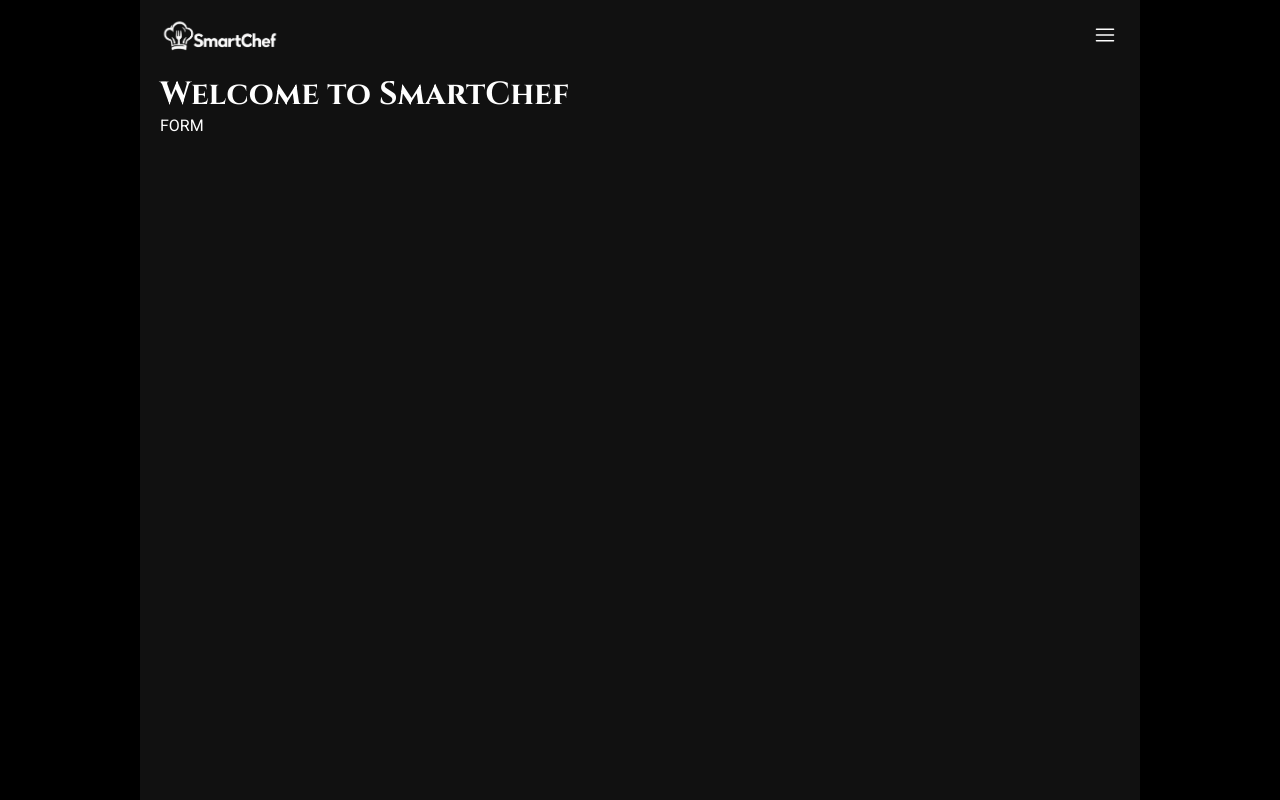
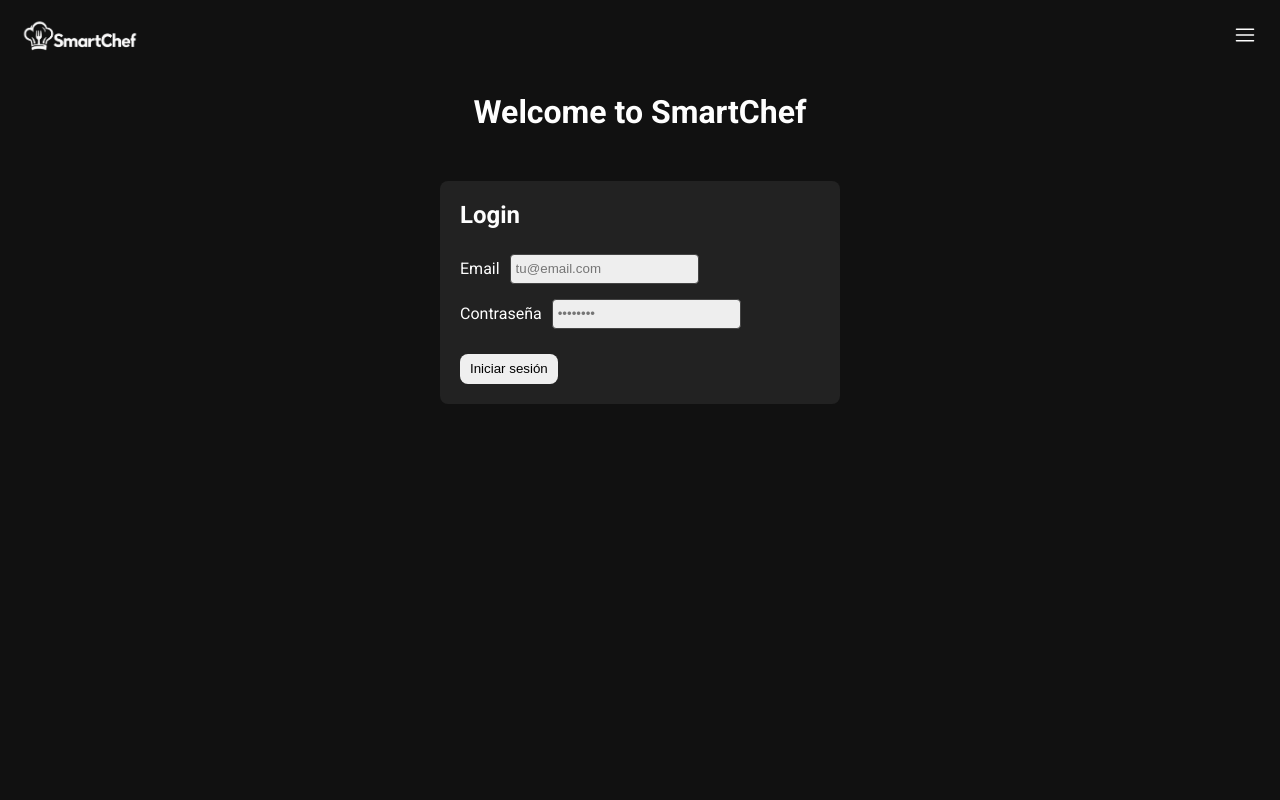
Before and after one commit to ExploreLibrary/smartchef, a React (Vite) app in the folder web/: page /login in a window 1280 px wide. Built offline with nearby package versions, Linux system fonts and the light colour scheme; no server answers.

Commit message:
feat: login form styles

```diff
--- a/web/package.json
+++ b/web/package.json
@@ -13,6 +13,7 @@
     "axios": "^1.19.0",
     "react": "^19.2.8",
     "react-dom": "^19.2.8",
+    "react-hook-form": "^7.86.0",
     "react-router": "^8.3.0"
   },
   "devDependencies": {
--- a/web/src/components/auth/login-form/login-form.jsx
+++ b/web/src/components/auth/login-form/login-form.jsx
@@ -1,7 +1,84 @@
+import { useForm } from 'react-hook-form';
+
+// LoginForm recibe onSubmit desde LoginPage.
+// react-hook-form gestiona el estado de los campos y la validación de forma declarativa.
+// No necesitamos useState por cada campo — register conecta el input al formulario.
 function LoginForm({ onSubmit }) {
+  const {
+    register,
+    handleSubmit,
+    setError,
+    formState: { errors, isSubmitting },
+  } = useForm({ mode: 'all' });
+
+  // handleSubmit valida todos los campos antes de llamar a onSubmit.
+  // Si onSubmit lanza un error del servidor, usamos setError para mostrarlo
+  // en el campo correspondiente sin desmontar el formulario.
+  const handleFormSubmit = async (data) => {
+    try {
+      await onSubmit(data);
+    } catch (error) {
+      const serverErrors = error.response?.data?.errors;
+      if (serverErrors) {
+        Object.entries(serverErrors).forEach(([field, message]) => {
+          setError(field, { message });
+        });
+      } else {
+        setError('root', { message: error.response?.data?.message || 'Error al iniciar sesión' });
+      }
+    }
+  };
+
   return (
-    <form onSubmit={onSubmit} className="space-y-4">
-      FORM
+    <form onSubmit={handleSubmit(handleFormSubmit)} className="login-form">
+      {errors.root && (
+        <p className="text-red-600 text-sm bg-red-50 border border-red-200 rounded-lg px-3 py-2">
+          {errors.root.message}
+        </p>
+      )}
+
+      <div className="login-form__header">
+        <h4 className="login-form__title">Login</h4>
+      </div>
+
+      <div className="login-form__field">
+        <label htmlFor="email" className="block text-sm font-medium text-slate-700 mb-1">
+          Email
+        </label>
+        <input
+          id="email"
+          type="email"
+          // register conecta este input al formulario: gestiona value, onChange y onBlur
+          {...register('email', { required: 'El email es obligatorio' })}
+          className="w-full border border-slate-300 rounded-lg px-3 py-2 focus:outline-none focus:ring-2 focus:ring-indigo-500"
+          placeholder="tu@email.com"
+        />
+        {errors.email && <p className="text-red-600 text-sm mt-1">{errors.email.message}</p>}
+      </div>
+
+      <div className="login-form__field">
+        <label htmlFor="password" className="block text-sm font-medium text-slate-700 mb-1">
+          Contraseña
+        </label>
+        <input
+          id="password"
+          type="password"
+          {...register('password', { required: 'La contraseña es obligatoria' })}
+          className="w-full border border-slate-300 rounded-lg px-3 py-2 focus:outline-none focus:ring-2 focus:ring-indigo-500"
+          placeholder="••••••••"
+        />
+        {errors.password && <p className="text-red-600 text-sm mt-1">{errors.password.message}</p>}
+      </div>
+
+      <div className="login-form__footer">
+        <button
+          className="login-form__submit-button"
+          type="submit"
+          disabled={isSubmitting}
+        >
+          {isSubmitting ? 'Iniciando sesión...' : 'Iniciar sesión'}
+        </button>
+      </div>
     </form>
   );
 }
--- a/web/src/index.css
+++ b/web/src/index.css
@@ -13,12 +13,12 @@
 }
 
 h1, h2, h3, h4, h5, h6 {
-  font-family: 'Cinzel', serif;
+  font-family: 'Roboto', sans-serif;
 }
 
 .container {
   width: 100%;
-  max-width: 1000px;
+  max-width: 1400px;
   margin: 0 auto;
   background-color: #111111;
   padding: 0 20px;
@@ -47,3 +47,53 @@
   width: 30px;
   height: auto;
 }
+
+.welcome {
+  text-align: center;
+  margin-top: 20px;
+  font-size: 2rem;
+  color: #fefefe;
+}
+
+.login-form {
+  max-width: 400px;
+  margin: 50px auto;
+  padding: 20px;
+  background-color: #222222;
+  border-radius: 8px;
+  display: flex;
+  flex-direction: column;
+  gap: 15px;
+}
+
+.login-form__title {
+  font-size: 1.5rem;
+  margin-bottom: 10px;
+}
+
+.login-form__field {
+  display: flex;
+  gap: 10px;
+  align-items: center;
+}
+
+.login-form__field input {
+  height: 30px;
+  background-color: #eee;
+  border: 1px solid #444444;
+  border-radius: 4px;
+  padding: 5px;
+}
+
+.login-form__footer {
+  display: flex;
+}
+
+.login-form__submit-button {
+  border-radius: 8px;
+  height: 30px;
+  cursor: pointer;
+  border: none;
+  padding: 5px 10px;
+  margin-top: 10px;
+}
--- a/web/src/pages/login-page.jsx
+++ b/web/src/pages/login-page.jsx
@@ -5,7 +5,7 @@
 function LoginPage() {
     return (
         <PageLayout>
-            <h1>Welcome to SmartChef</h1>
+            <h1 className="welcome">Welcome to SmartChef</h1>
             <LoginForm />
         </PageLayout>
     );
```
Also changed, not shown: 1 other file (tests, documents, lock files or other folders).
